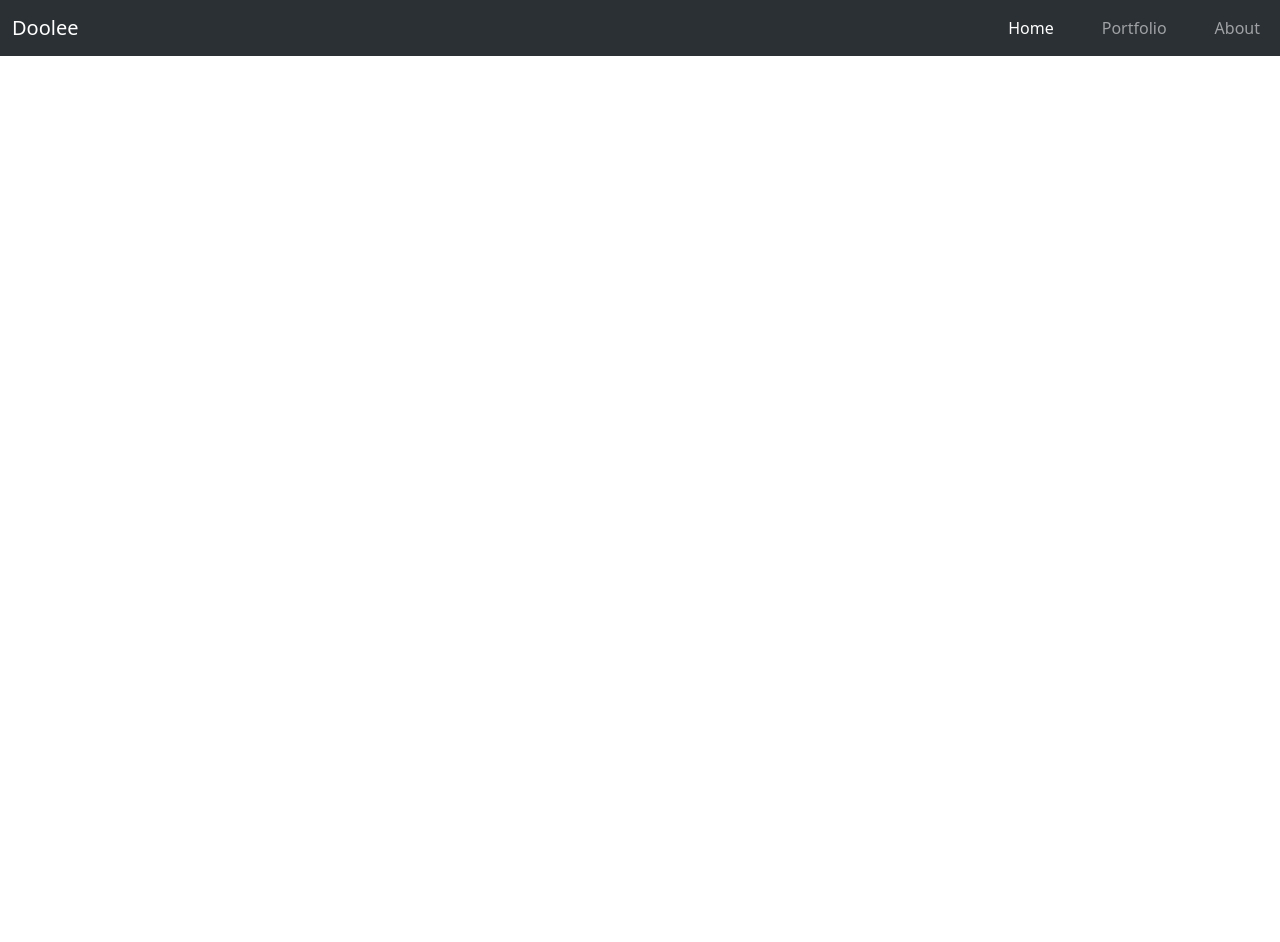
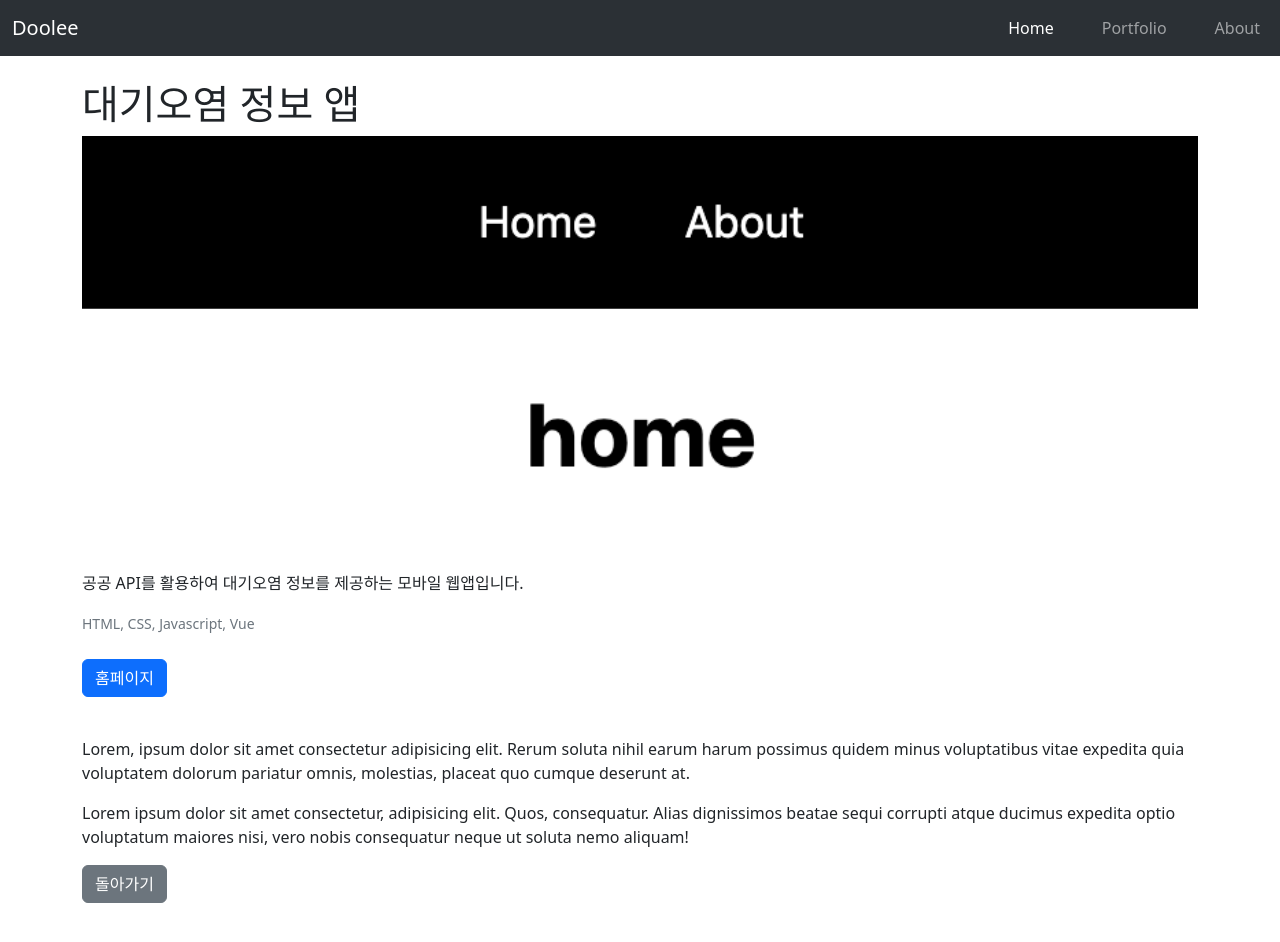
Before and after one commit to FE4902/Ai, a Vue app: page /detail/1 in a window 1280 px wide. Shown: the top 942 px of the page. Before the commit the page ends 800 px from the top, so only its background shows below. Built offline with nearby package versions, Linux system fonts and the light colour scheme.

Commit message:
Detail 영역

```diff
--- a/src/App.vue
+++ b/src/App.vue
@@ -1,11 +1,12 @@
 <script setup>
 import Navbar from "./components/Navbar.vue";
+import data from "./assets/portfolio";
 </script>
 
 <template>
     <div>
         <Navbar />
-        <router-view />
+        <router-view :data="data" />
     </div>
 </template>
 
--- /dev/null
+++ b/src/components/Detail.vue
@@ -0,0 +1,66 @@
+<template>
+    <section id="detail" class="container">
+        <h1>{{ data[$route.params.id].title }}</h1>
+        <article class="pb-5">
+            <img
+                :src="`${data[$route.params.id].imgUrl}`"
+                :alt="`${data[$route.params.id].title}`"
+            />
+            <p>{{ data[$route.params.id].desc }}</p>
+            <small class="text-secondary">{{
+                data[$route.params.id].skills
+            }}</small>
+            <p>
+                <a
+                    :href="`${data[$route.params.id].link}`"
+                    class="btn btn-primary mt-4"
+                    target="_blank"
+                    >홈페이지
+                </a>
+            </p>
+            <br />
+            <p>
+                Lorem, ipsum dolor sit amet consectetur adipisicing elit. Rerum
+                soluta nihil earum harum possimus quidem minus voluptatibus
+                vitae expedita quia voluptatem dolorum pariatur omnis,
+                molestias, placeat quo cumque deserunt at.
+            </p>
+            <p>
+                Lorem ipsum dolor sit amet consectetur, adipisicing elit. Quos,
+                consequatur. Alias dignissimos beatae sequi corrupti atque
+                ducimus expedita optio voluptatum maiores nisi, vero nobis
+                consequatur neque ut soluta nemo aliquam!
+            </p>
+            <button @click="$router.back()" class="btn btn-secondary">
+                돌아가기
+            </button>
+        </article>
+    </section>
+</template>
+
+<script setup>
+const props = defineProps({
+    data: Array,
+});
+</script>
+
+<style lang="scss" scoped>
+#detail h1 {
+    display: flex;
+    gap: 1rem;
+    align-items: center;
+    .badge {
+        font-size: small;
+    }
+}
+
+article {
+    img {
+        width: 100%;
+        aspect-ratio: 8/3;
+        object-fit: cover;
+        object-position: top;
+        margin-bottom: 1em;
+    }
+}
+</style>
--- a/src/components/Navbar.vue
+++ b/src/components/Navbar.vue
@@ -1,6 +1,6 @@
 <template>
     <nav
-        class="navbar navbar-expand-lg bg-body-tertiary fixed-top"
+        class="navbar navbar-expand-lg bg-body-tertiary sticky-top mb-4"
         data-bs-theme="dark"
     >
         <div class="container-fluid">
--- a/src/components/Portfolio.vue
+++ b/src/components/Portfolio.vue
@@ -6,14 +6,22 @@
                 <img :src="value.imgUrl" alt="" />
                 <h3>{{ value.title }}</h3>
                 <p>{{ value.desc }}</p>
+                <small class="mb-3 text-secondary">{{ value.skills }}</small>
+                <router-link
+                    class="btn btn-primary"
+                    :to="`/detail/${value.id}`"
+                >
+                    상세보기
+                </router-link>
             </li>
-            <li></li>
         </ul>
     </section>
 </template>
 
 <script setup>
-import data from "../assets/portfolio";
+const props = defineProps({
+    data: Array,
+});
 </script>
 
 <style lang="scss" scoped>
--- a/src/router/router.js
+++ b/src/router/router.js
@@ -2,6 +2,7 @@
 import TitlePage from "../components/TitlePage.vue";
 import Portfolio from "../components/Portfolio.vue";
 import About from "../components/About.vue";
+import Detail from "../components/Detail.vue";
 
 const router = createRouter({
     history: createWebHistory(),
@@ -9,6 +10,7 @@
         { path: "/", component: TitlePage },
         { path: "/portfolio", component: Portfolio },
         { path: "/about", component: About },
+        { path: "/detail/:id", component: Detail },
     ],
 });
 
```
